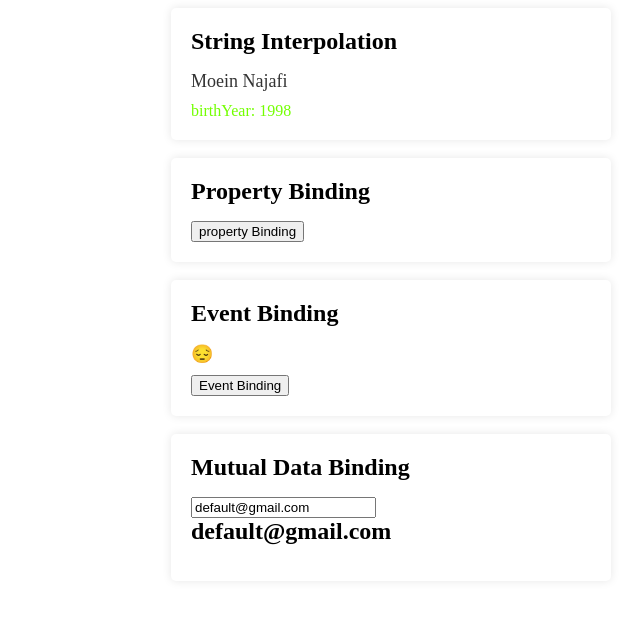
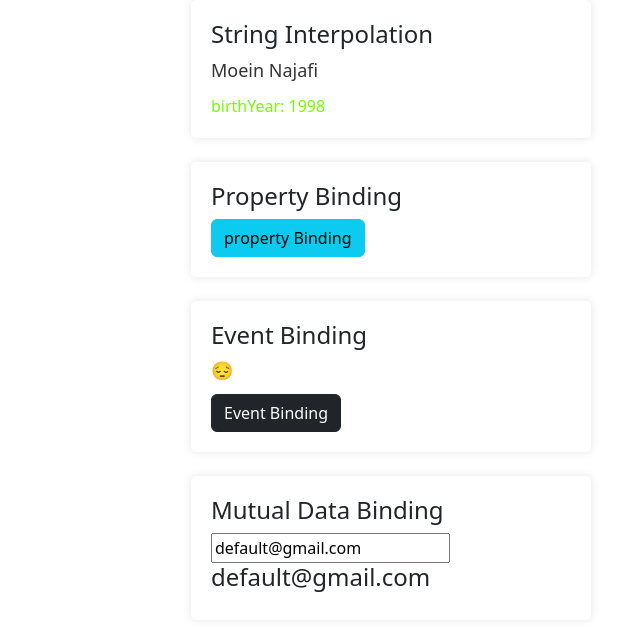
Before and after one commit to moeinnajafi1998/angular_tutorial, an Angular app: page /data-binding in a window 1280 px wide. Shown: the top 630 px of the page, without its empty margins (249-889 px from the left). Built offline with nearby package versions, Linux system fonts and the light colour scheme.

Commit message:
bootstrap & jquery were added

```diff
--- a/angular.json
+++ b/angular.json
@@ -25,9 +25,13 @@
               "src/assets"
             ],
             "styles": [
+              "node_modules/bootstrap/dist/css/bootstrap.min.css",
               "src/styles.css"
             ],
-            "scripts": []
+            "scripts": [
+              "node_modules/jquery/dist/jquery.min.js",
+              "node_modules/bootstrap/dist/js/bootstrap.min.js"
+            ]
           },
           "configurations": {
             "production": {
--- a/package.json
+++ b/package.json
@@ -18,6 +18,8 @@
     "@angular/platform-browser": "^16.1.0",
     "@angular/platform-browser-dynamic": "^16.1.0",
     "@angular/router": "^16.1.0",
+    "bootstrap": "^5.3.0",
+    "jquery": "^3.7.0",
     "rxjs": "~7.8.0",
     "tslib": "^2.3.0",
     "zone.js": "~0.13.0"
--- a/src/app/components/data-binding/data-binding.component.html
+++ b/src/app/components/data-binding/data-binding.component.html
@@ -6,13 +6,13 @@
 <br/>
 <div class="container">
   <h1>Property Binding</h1>
-  <button [disabled]="isDisabled">property Binding</button>
+  <button class="btn" [class]="isDisabled ? 'btn-danger' : 'btn-info'" [disabled]="isDisabled">property Binding</button>
 </div>
 <br/>
 <div class="container">
   <h1>Event Binding</h1>
   <div class="message">{{ message }}</div>
-  <button (click)="changeImoji($event)">Event Binding</button>
+  <button class="btn btn-dark" (click)="changeImoji($event)">Event Binding</button>
 </div>
 <br/>
 <div class="container">
```
Also changed, not shown: 1 other file (tests, documents, lock files or other folders).
